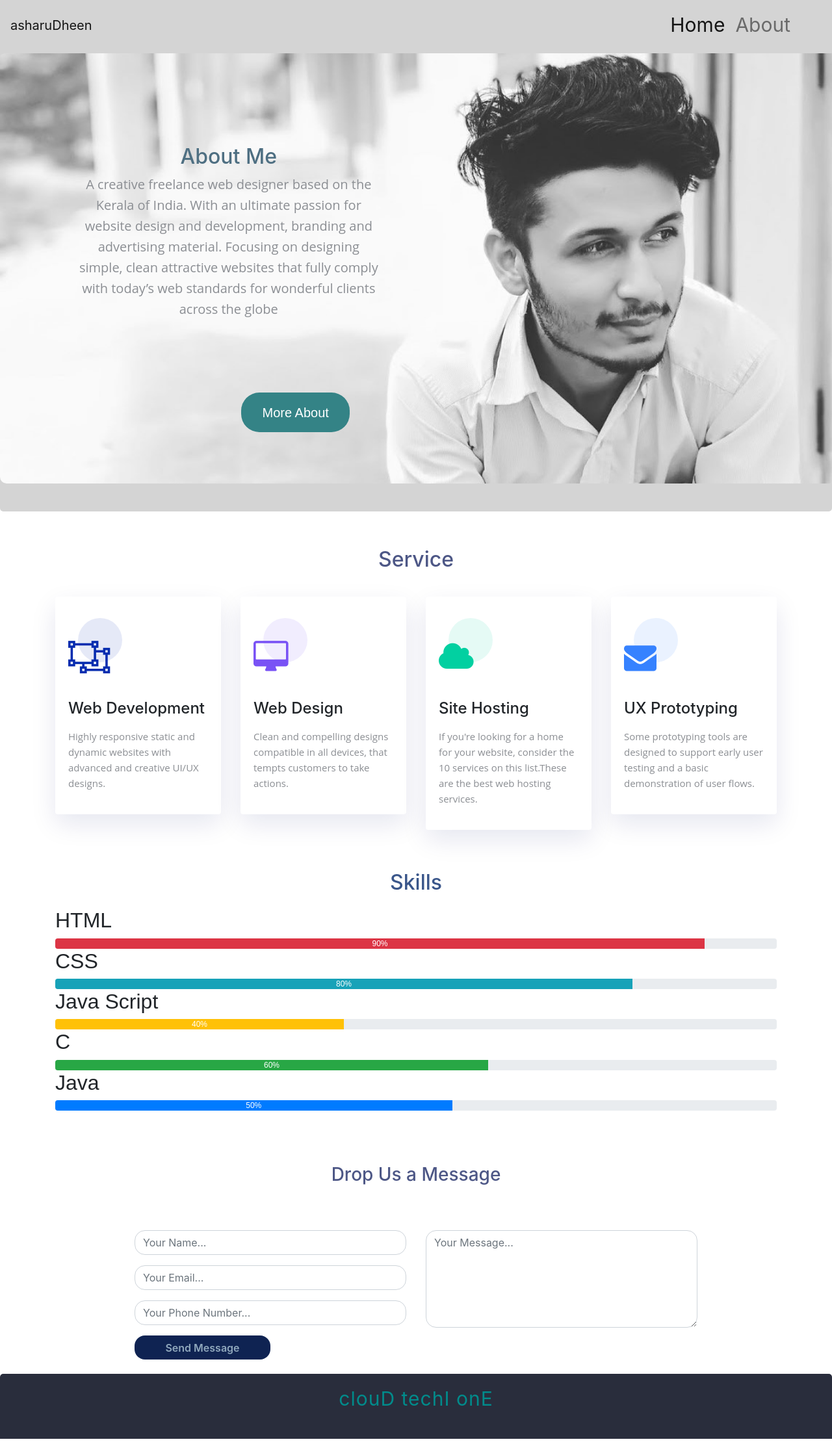
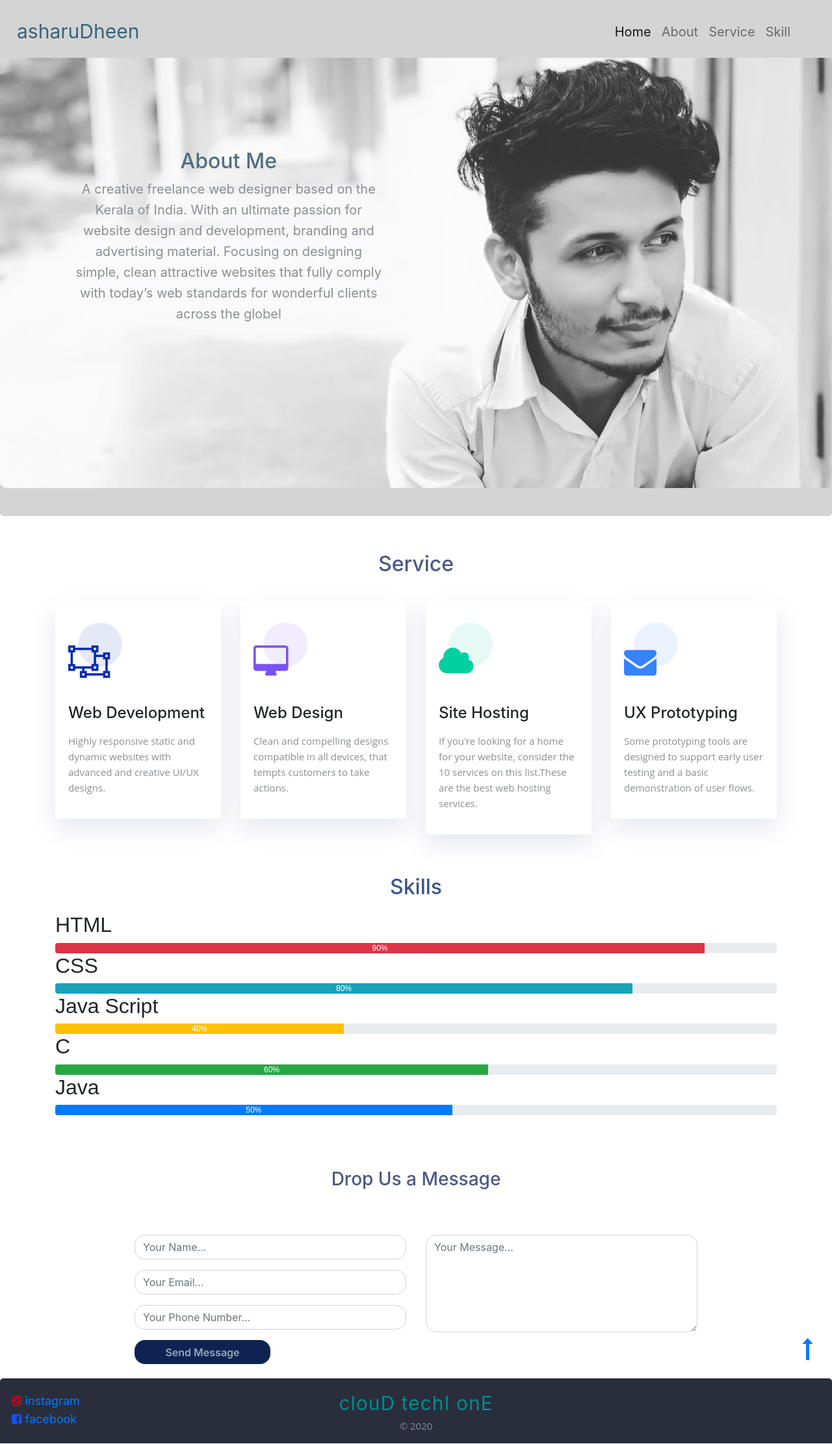
Before and after one commit to asharuDheen-code/SPS_Resume_Assignment, a plain HTML site: page index.html in a window 1280 px wide. Shown: the whole page at 65% size. Drawn offline with nearby package versions, Linux system fonts and the light colour scheme.

Commit message:
almost don

```diff
--- a/index.html
+++ b/index.html
@@ -21,7 +21,13 @@
   <body id="fullBody">
     <div class="header">
       <nav class="navbar navbar-expand-lg navbar-light" id="navecolor">
-        <a class="navbar-brand" href="#">asharuDheen</a>
+        <a
+          class="navbar-brand"
+          id="headerName"
+          href="https://asharudheen-code.github.io/Resume_Sample/"
+          target="_blank"
+          >asharuDheen</a
+        >
         <button
           class="navbar-toggler"
           type="button"
@@ -37,44 +43,57 @@
           <ul class="navbar-nav" id="btn">
             <li class="nav-item active">
               <a class="nav-link" href="#"
-                >Home <span class="sr-only">(current)</span></a
+                >Home<span class="sr-only">(current)</span></a
               >
             </li>
             <li class="nav-item">
-              <a class="nav-link" href="#">About</a>
+              <a class="nav-link" href="#about">About</a>
             </li>
-            <!-- <li class="nav-item">
-                <a class="nav-link" href="#">Pricing</a>
+            <li class="nav-item">
+              <a class="nav-link" href="#fullService">Service</a>
             </li>
-              <li class="nav-item dropdown">
-                <a class="nav-link dropdown-toggle" href="#" id="navbarDropdownMenuLink" data-toggle="dropdown" aria-haspopup="true" aria-expanded="false">
+            <li class="nav-item">
+              <a class="nav-link" href="#skillsHeading">Skill</a>
+            </li>
+            <!-- <li class="nav-item dropdown">
+              <a
+                class="nav-link dropdown-toggle"
+                href="#"
+                id="navbarDropdownMenuLink"
+                data-toggle="dropdown"
+                aria-haspopup="true"
+                aria-expanded="false"
+              >
                 Dropdown link
               </a>
-                <div class="dropdown-menu" aria-labelledby="navbarDropdownMenuLink">
+              <div
+                class="dropdown-menu"
+                aria-labelledby="navbarDropdownMenuLink"
+              >
                 <a class="dropdown-item" href="#">Action</a>
                 <a class="dropdown-item" href="#">Another action</a>
                 <a class="dropdown-item" href="#">Something else here</a>
-                </div> -->
-            <!-- </li> -->
+              </div>
+            </li> -->
           </ul>
         </div>
       </nav>
       <div class="bodySection">
         <img class="bodyImg" src="image/img1.jpg" alt="Snow" />
         <div class="imgAbout"></div>
-        <div class="aboutContent">
+        <div class="aboutContent" id="about">
           <h2>About Me</h2>
           <p id="aboutContent">
             A creative freelance web designer based on the Kerala of India. With
             an ultimate passion for website design and development, branding and
             advertising material. Focusing on designing simple, clean attractive
             websites that fully comply with today’s web standards for wonderful
-            clients across the globe
+            clients across the globel
           </p>
         </div>
-        <div>
+        <!-- <div>
           <a href="#" id="moreAboutBtn">More About</a>
-        </div>
+        </div> -->
       </div>
     </div>
     <!-- BODY....🚀🔥  -->
@@ -322,12 +341,46 @@
             </div>
           </div>
         </form>
+        <div class="arrowIcon">
+          <a
+            id="arfrow"
+            href="#fullBody"
+            class="fa fa-long-arrow-up"
+            aria-hidden="true"
+          ></a>
+        </div>
       </div>
     </div>
 
     <footer class="footer">
       <div class="footer-copyright text-center py-3">
-        <a id="footerLink" href="#">clouD techI onE</a>
+        <a
+          id="footerLink"
+          href="https://asharudheen-code.github.io/Resume_Sample/"
+          target="_blank"
+          >clouD techI onE</a
+        >
+        <p id="footerC">© 2020</p>
+      </div>
+      <div class="footerIcons">
+        <div class="instaIcon">
+          <i class="fa fa-instagram" aria-hidden="true"></i>
+          <a
+            id="insta"
+            href="https://www.instagram.com/asharu_dheen_kk/"
+            target="_blank"
+            >instagram</a
+          >
+        </div>
+        <div class="faceIcon">
+          <i class="fa fa-facebook-square" aria-hidden="true"></i>
+          <a
+            id="face"
+            href="https://www.facebook.com/asharu.ashakar/"
+            target="_blank"
+            >facebook</a
+          >
+        </div>
       </div>
     </footer>
 
--- a/sample.css
+++ b/sample.css
@@ -1,3 +1,7 @@
+html {
+  scroll-behavior: smooth;
+}
+
 #navecolor {
   background-color: #d4d4d4;
   font-size: 30px;
@@ -28,6 +32,15 @@
 #btn {
   margin-left: auto;
   padding-right: 40px;
+  font-size: 20px;
+  margin-top: 13px;
+}
+
+#headerName {
+  font-size: 30px;
+  margin-top: 13px;
+  margin-left: 10px;
+  color: #38637b;
 }
 
 .imgAbout {
@@ -296,12 +309,61 @@ p,
 .contactForm {
   width: 100%;
   height: 350px;
+  position: relative;
 }
 
 #footerLink {
   color: darkcyan;
   font-size: 30px;
   letter-spacing: 1px;
+}
+
+.instaIcon {
+  color: red;
+  float: left;
+  margin-left: 18px;
+  margin-top: -55px;
+  text-decoration: none;
+  font-size: 18px;
+}
+
+.faceIcon {
+  color: #1451ff;
+  float: left;
+  margin-left: 18px;
+  margin-top: -27px;
+  text-decoration: none;
+  font-size: 18px;
+}
+
+#insta {
+  text-decoration: none;
+}
+
+#face {
+  text-decoration: none;
+}
+
+.arrowIcon {
+  position: absolute;
+  /* margin-left: 1060px; */
+  bottom: 19px;
+  right: 30px;
+  font-size: 35px;
+  color: #273961;
+  text-decoration: none;
+}
+
+#arfrow {
+  text-decoration: none;
+}
+
+.footerIcons {
+  margin-top: -25px;
+}
+
+#footerC {
+  margin: 0;
 }
 
 @media only screen and (min-width: 314px) {
@@ -335,6 +397,9 @@ p,
     font-size: 20px;
     color: #4e6f82;
     width: 93%;
+    font-family: -apple-system, BlinkMacSystemFont, "Segoe UI", Roboto,
+      "Helvetica Neue", Arial, "Noto Sans", sans-serif, "Apple Color Emoji",
+      "Segoe UI Emoji", "Segoe UI Symbol", "Noto Color Emoji";
   }
 
   #moreAboutBtn {
@@ -374,7 +439,8 @@ p,
 
   .contactForm {
     width: 100%;
-    height: 455px;
+    height: 460px;
+    position: relative;
   }
 }
 
@@ -405,6 +471,44 @@ p,
 } */
 
 /* Small devices (portrait tablets and large phones, 600px and up) */
+@media screen and (max-width: 414px) {
+  #footerLink {
+    color: darkcyan;
+    font-size: 20px;
+    letter-spacing: 1px;
+  }
+
+  .faceIcon {
+    color: #1451ff;
+    float: left;
+    margin-left: 9px;
+    margin-top: -8px;
+    text-decoration: none;
+    font-size: 14px;
+  }
+
+  .instaIcon {
+    color: red;
+    float: left;
+    margin-left: 9px;
+    margin-top: -30px;
+    text-decoration: none;
+    font-size: 14px;
+  }
+
+  #footerC {
+    margin: 0;
+    font-size: 10px;
+  }
+
+  .footer {
+    width: 100%;
+    height: 85px;
+    background-color: #292d3c;
+    border-radius: 5px 5px 0 0;
+  }
+}
+
 @media only screen and (min-width: 600px) {
   #navecolor {
     width: 100%;
@@ -483,6 +587,9 @@ p,
     font-size: 20px;
     line-height: 1.6;
     font-family: "Open Sans", sans-serif;
+    font-family: -apple-system, BlinkMacSystemFont, "Segoe UI", Roboto,
+      "Helvetica Neue", Arial, "Noto Sans", sans-serif, "Apple Color Emoji",
+      "Segoe UI Emoji", "Segoe UI Symbol", "Noto Color Emoji";
   }
 
   .aboutContent {
@@ -562,6 +669,9 @@ p,
     font-size: 20px;
     line-height: 1.6;
     font-family: "Open Sans", sans-serif;
+    font-family: -apple-system, BlinkMacSystemFont, "Segoe UI", Roboto,
+      "Helvetica Neue", Arial, "Noto Sans", sans-serif, "Apple Color Emoji",
+      "Segoe UI Emoji", "Segoe UI Symbol", "Noto Color Emoji";
   }
 
   .bodySection {
@@ -649,6 +759,9 @@ p,
     font-size: 20px;
     line-height: 1.6;
     font-family: "Open Sans", sans-serif;
+    font-family: -apple-system, BlinkMacSystemFont, "Segoe UI", Roboto,
+      "Helvetica Neue", Arial, "Noto Sans", sans-serif, "Apple Color Emoji",
+      "Segoe UI Emoji", "Segoe UI Symbol", "Noto Color Emoji";
   }
 
   .aboutContent {
```
Lines whose indentation alone changed are shown as unchanged.
